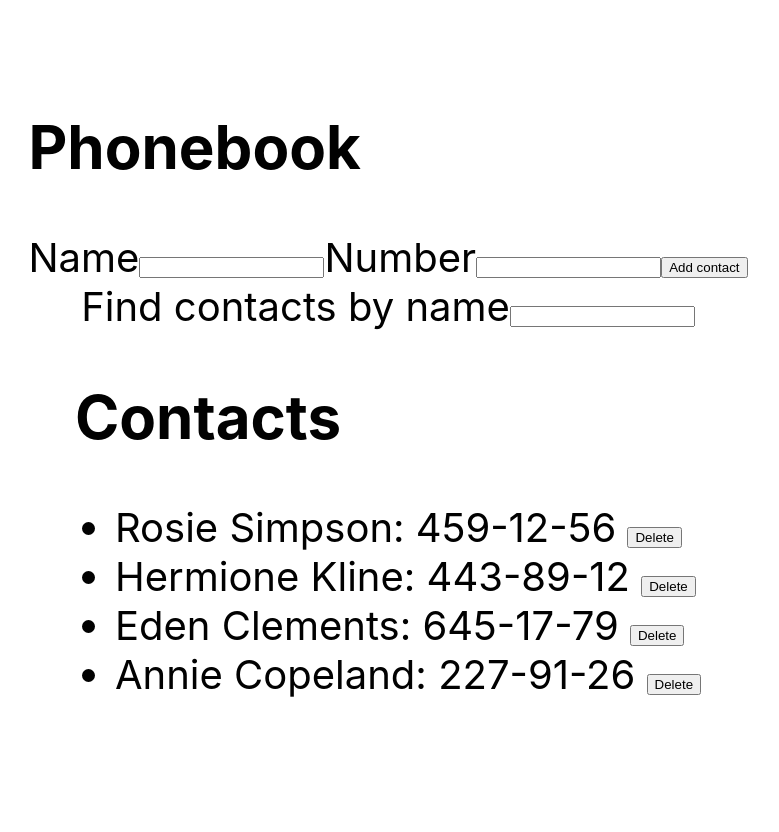
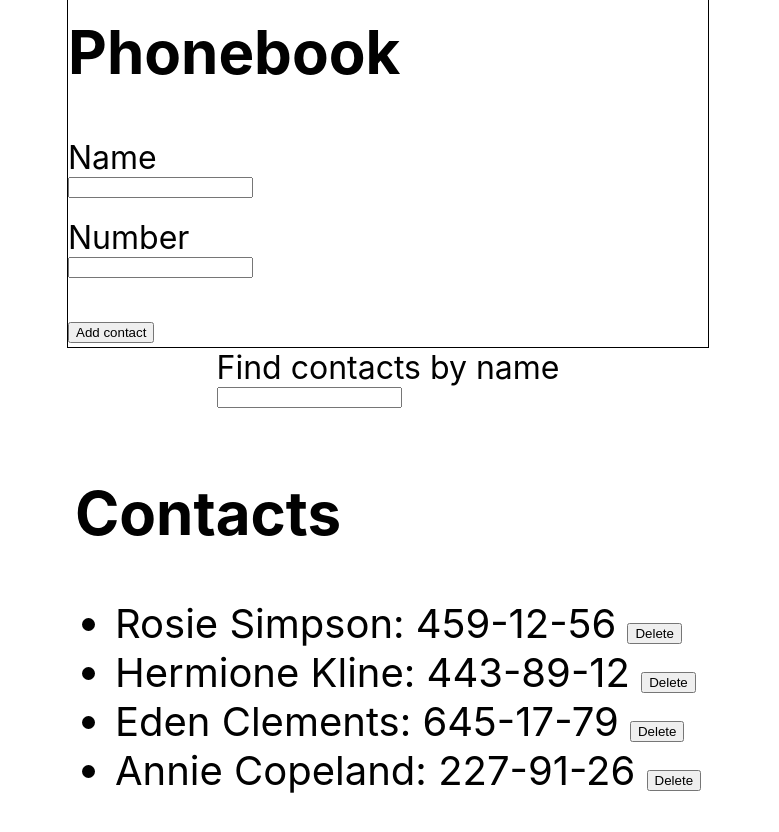
Before and after one commit to michalmazurdev/goit-react-hw-02-phonebook, a React (Create React App) app: page / in a window 1280 px wide. Shown: the top 832 px of the page, without its empty margins (252-1031 px from the left). Before the commit the page ends 800 px from the top, so only its background shows below. Built offline with nearby package versions, Linux system fonts and the light colour scheme.

Commit message:
styles added

```diff
--- a/src/components/ContactForm/ContactForm.jsx
+++ b/src/components/ContactForm/ContactForm.jsx
@@ -1,5 +1,7 @@
+import css from './ContactForm.module.css';
+
 export const ContactForm = ({ onSubmit }) => (
-  <form onSubmit={onSubmit}>
+  <form className={css.form} onSubmit={onSubmit}>
     <h2>Phonebook</h2>
     <label>
       Name
--- /dev/null
+++ b/src/components/ContactForm/ContactForm.module.css
@@ -0,0 +1,12 @@
+.form {
+  border: 1px solid black;
+  min-width: 50vw;
+}
+label {
+  display: block;
+  font-size: 2rem;
+  margin-bottom: 20px;
+}
+input {
+  display: block;
+}
--- a/src/components/Filter/Filter.jsx
+++ b/src/components/Filter/Filter.jsx
@@ -1,3 +1,5 @@
+// import css from './Filter.module.css';
+
 export const Filter = ({ onChange }) => (
   <label>
     Find contacts by name
```
Also changed, not shown: src/components/ContactItem/ContactItem.module.css (added), src/components/ContactList/ContactList.module.css (added), src/components/Filter/Filter.module.css (added).
